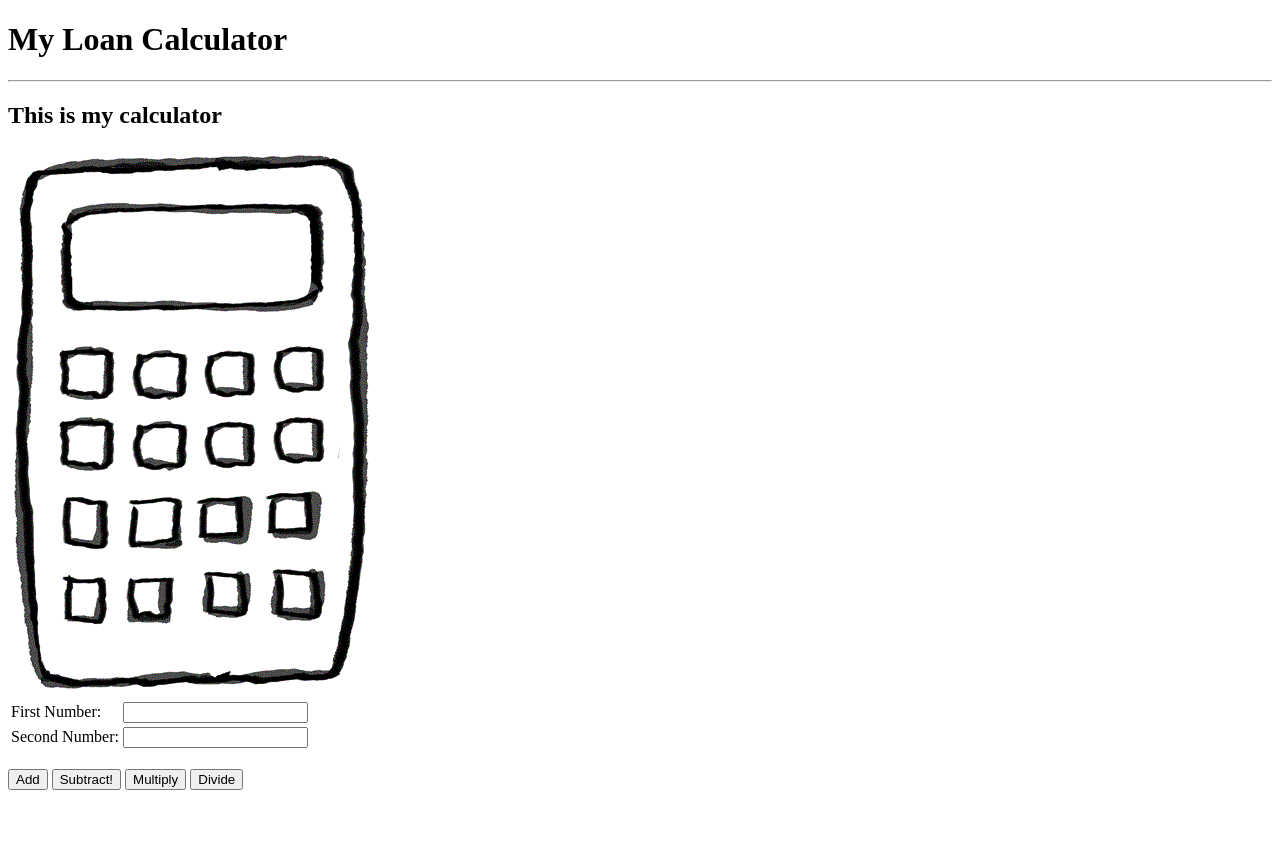
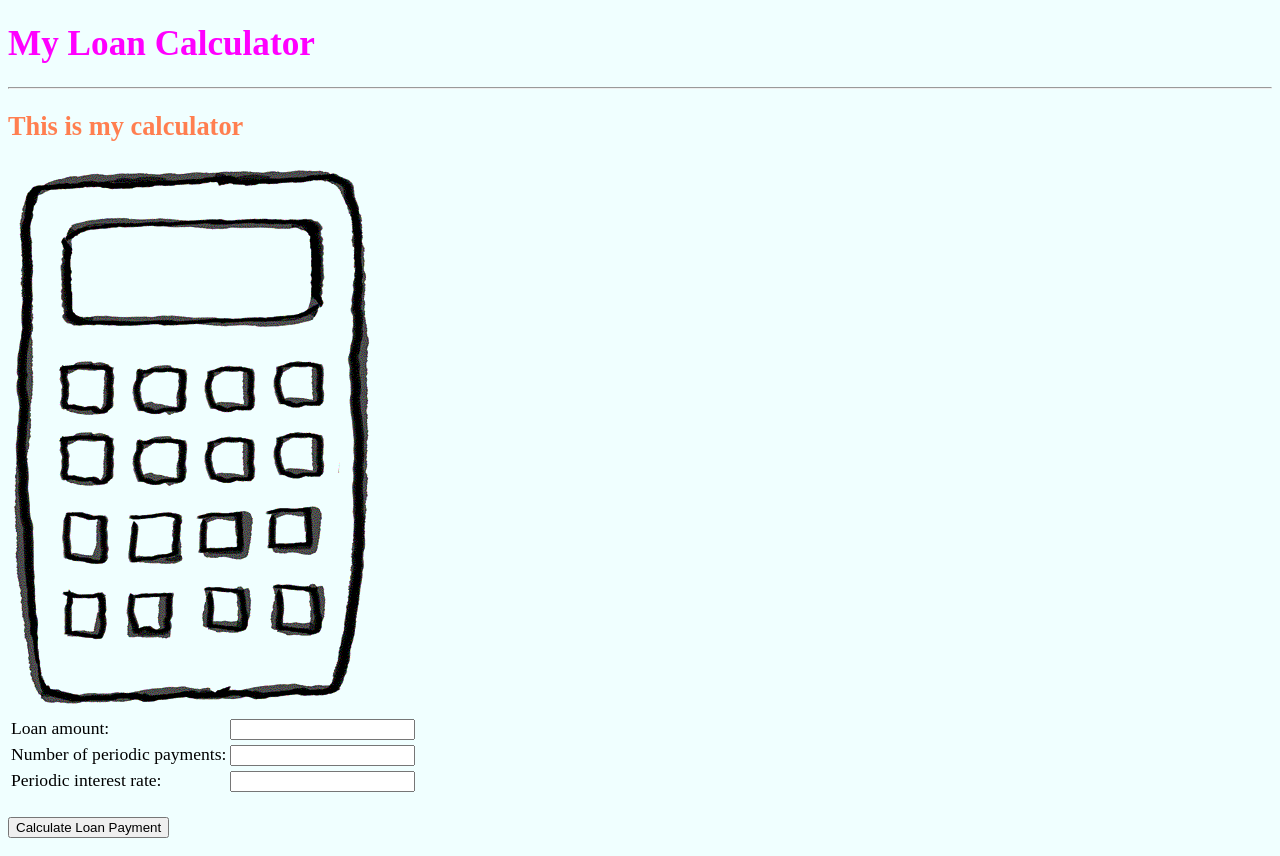
Before and after one commit to lenakosinski/HW3, a Flask app: page / in a window 1280 px wide. Before the commit the page ends 790 px from the top, so only its background shows below. Run offline with Flask 2, Linux system fonts and the light colour scheme.

Commit message:
added calculation functionality to index and added style

```diff
--- a/app.py
+++ b/app.py
@@ -1,15 +1,30 @@
 from flask import Flask
-from flask import render_template
-
+from flask import render_template, request, redirect
+from decimal import Decimal
 app = Flask(__name__)
 
 @app.route('/')
 def index():
-    return render_template('index.html', display = "", pageTitle = 'My Calculator')
+    return render_template('index.html', display="", pageTitle = 'My Loan Calculator')
 
-@app.route('/lena')
-def lena():
-    return "heyyyy"
+@app.route('/calculate', methods=['GET', 'POST'])
+def calculate():
+    if request.method == 'POST':
+        form = request.form
+        loan_amount = int(form['loan_amount'])
+        number_payments = int(form['number_payments'])
+        interest_rate = Decimal(form['interest_rate'])
+        firstD = ((1+interest_rate)**number_payments)-1
+        secondD = (((1+interest_rate)**number_payments)*interest_rate)
+        calculate = '${:,.2f}'.format(Decimal(loan_amount/(firstD/secondD)))
+        return render_template('index.html', display=calculate, pageTitle="My Loan Calculator")
+
+    return redirect("/")
+
 
 if __name__ == '__main__':
     app.run(debug=True)
+
+
+if __name__ == '__main__':
+    app.run(debug=True)
--- a/static/css/stylesheet.css
+++ b/static/css/stylesheet.css
@@ -0,0 +1,15 @@
+body {
+    background-color: azure;
+    color: black;
+    font-size: 1.1em;
+}
+h1 {
+    color: fuchsia;
+}
+h2 {
+    color: coral;
+}
+img {
+    height:15%;
+    width: auto;
+}
--- a/templates/index.html
+++ b/templates/index.html
@@ -1,28 +1,32 @@
-
-
-{%extends 'base.html' %}
+  {% extends 'base.html' %}
 
   {% block body %}
 
-<form  method="post">
+
+  <form method="post">
+        <head>
+                <meta charset="utf-8">
+                <title>{{ pageTitle }}</title>
+                <link rel="stylesheet" type="text/css" href="{{ url_for('static', filename='css/stylesheet.css') }}"/>
+            </head>
     <h2>This is my calculator</h2>
     <img src="{{ url_for('static', filename='images/calculator1.jpg') }}" />
     <table>
       <tr>
-      <td> First Number: </td> <td> <input type="text" name="numOne" /> </td>
+        <td> Loan amount: </td> <td> <input type = "text" name="loan_amount" /> </td>
       </tr>
       <tr>
-      <td> Second Number: </td> <td> <input type="text" name="numTwo" /> </td>
+        <td> Number of periodic payments: </td> <td> <input type = "text" name="number_payments" /> </td>
+      </tr>
+      <tr>
+        <td> Periodic interest rate: </td> <td> <input type = "text" name="interest_rate"/> </td>
       </tr>
     </table>
       <br>
-  <input class="button" type="submit" formaction="/add" value="Add" />
-  <input class="button" type="submit" formaction="/subtract" value="Subtract!" />
-  <input class="button" type="submit" formaction="/multiply" value="Multiply" />
-  <input class="button" type="submit" formaction="/divide" value="Divide" />
+    <input class="button" type="submit" formaction="/calculate" value="Calculate Loan Payment" />
   </form>
 
-<p> {{ display }} </p>
+  <p> {{display}} </p>
   <div style="clear:both;"></div>
 
   {% endblock %}
```
Lines whose indentation alone changed are shown as unchanged.
